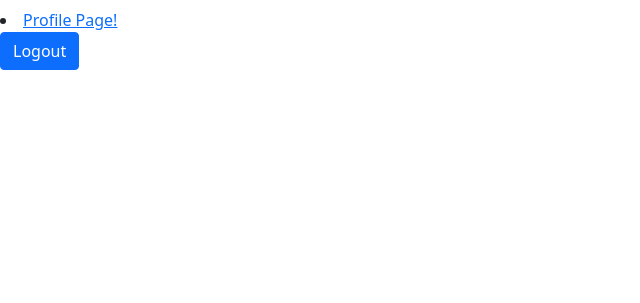
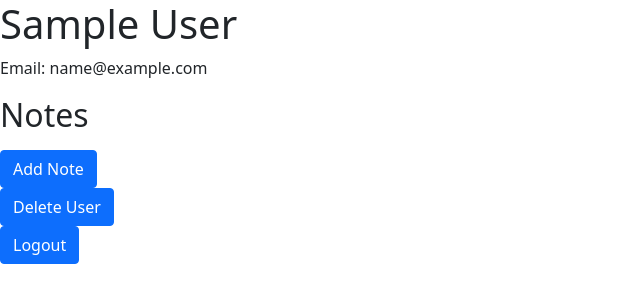
Before and after one commit to christian-alcalde/flask-notes, a Flask app: template templates/user_details.html in a window 1280 px wide. Shown: the top 303 px of the page, without its empty margins (0-640 px from the left). Run offline with Flask 2, Linux system fonts and the light colour scheme; the visitor is signed in with stand-in values (Sample User, id 1); tables that the repository leaves empty hold one stand-in row (values such as "Sample post"); the template is opened without the code that fills it: values that come from a table or form of the project are taken from there, most other values are stand-ins (such as "Sample title", 1, 10 or a date in 2020); some libraries are stand-ins or nearby versions.

Commit message:
implemented delete user button with functionality. created note class and updated user detail page.

```diff
--- a/app.py
+++ b/app.py
@@ -1,5 +1,5 @@
 from flask import Flask, render_template, redirect, flash, session
-from models import db, connect_db, User
+from models import db, connect_db, User, Note
 from forms import OnlyCsrfForm, RegisterUserForm, LoginForm
 
 """Note taking app with user authentication using Flask"""
@@ -86,10 +86,11 @@
         return redirect("/login")
 
     else:
-        msg = "You Made It!"
-        return render_template("user_details.html", msg=msg,
-            username=username, form=form)
+        # msg = "You Made It!"
+        user = User.query.get_or_404(username)
 
+        return render_template("user_details.html", user=user,
+            form=form)
 
 @app.post("/logout")
 def logout():
@@ -102,3 +103,24 @@
         session.pop(SESSION_AUTH_KEY, None)
         flash("Successfully Logged Out!")
     return redirect("/login")
+
+@app.post('/users/<username>/delete')
+def delete_user(username):
+    """Deletes all user posts and then the user from the database"""
+
+    form = OnlyCsrfForm()
+
+    #need to validate csrf token
+    if form.validate_on_submit():
+        user = User.query.get_or_404(username)
+        Note.query.filter_by(owner = username).delete()
+
+        db.session.commit()
+
+        db.session.delete(user)
+        db.session.commit()
+
+        session.pop(SESSION_AUTH_KEY, None)
+        flash("User Successfully Deleted!")
+
+    return redirect("/")
--- a/forms.py
+++ b/forms.py
@@ -1,3 +1,4 @@
+from re import L
 from flask import Flask
 from flask_wtf import FlaskForm
 from wtforms import StringField, PasswordField, EmailField
@@ -24,3 +25,8 @@
 
 class OnlyCsrfForm(FlaskForm):
     """ Form for CSRF protection only """
+
+class AddNoteForm(FlaskForm):
+    """ Add a new note for a user """
+
+    title = StringField("Title", validators=[InputRequired(), Length(5, 20)])
--- a/templates/base.html
+++ b/templates/base.html
@@ -11,6 +11,10 @@
       integrity="sha384-1BmE4kWBq78iYhFldvKuhfTAU6auU8tT94WrHftjDbrCEXSU1oBoqyl2QvZ6jIW3"
       crossorigin="anonymous"
     />
+    <script
+      src="https://kit.fontawesome.com/6740c57695.js"
+      crossorigin="anonymous"
+    ></script>
     <link rel="stylesheet" href="app.css" />
   </head>
   <body>
--- a/templates/user_details.html
+++ b/templates/user_details.html
@@ -1,16 +1,37 @@
-{%extends 'base.html'%} {%block title%} Secret! {%endblock%} {%block
-  content%}
+{%extends 'base.html'%} {%block title%} Secret! {%endblock%} {%block content%}
+{% if 'username' in session %}
+<h1>{{user.first_name}} {{user.last_name}}</h1>
+<p>Email: {{user.email}}</p>
 
-<h1>{{msg}}</h1>
+<h2>Notes</h2>
+<ul>
+  {%for note in user.notes%}
+  <li>
+    <a href="/notes/{{user.notes.id}}/update">
+      <i class="fa-solid fa-pen-to-square"></i>
+    </a>
+    <a href="/notes/{{user.notes.id}}/delete">
+      <i class="fa-solid fa-trash-can"></i>
+    </a>
+    <p>
+      {{user.notes.title}} <br />
+      {{user.notes.content}}
+    </p>
+  </li>
+  {%endfor%}
+</ul>
 
-{% if 'username' in session %}
-<!-- <li><a href="/logout">Logout</a></li> -->
-<li><a href="/users/{{username}}">Profile Page!</a></li>
+<a href="/users/{{user.username}}/notes/add" class="btn btn-primary">
+  Add Note
+</a>
+
+<form action="/users/{{user.username}}/delete" method="POST">
+  {{form.hidden_tag()}}
+  <button type="submit" class="btn btn-primary">Delete User</button>
+</form>
 
 <form action="/logout" method="POST">
   {{form.hidden_tag()}}
   <button type="submit" class="btn btn-primary">Logout</button>
 </form>
-{% endif %}
-
-  {% endblock %}
+{% endif %} {% endblock %}
```
Also changed, not shown: models.py (+21 -0 lines).
